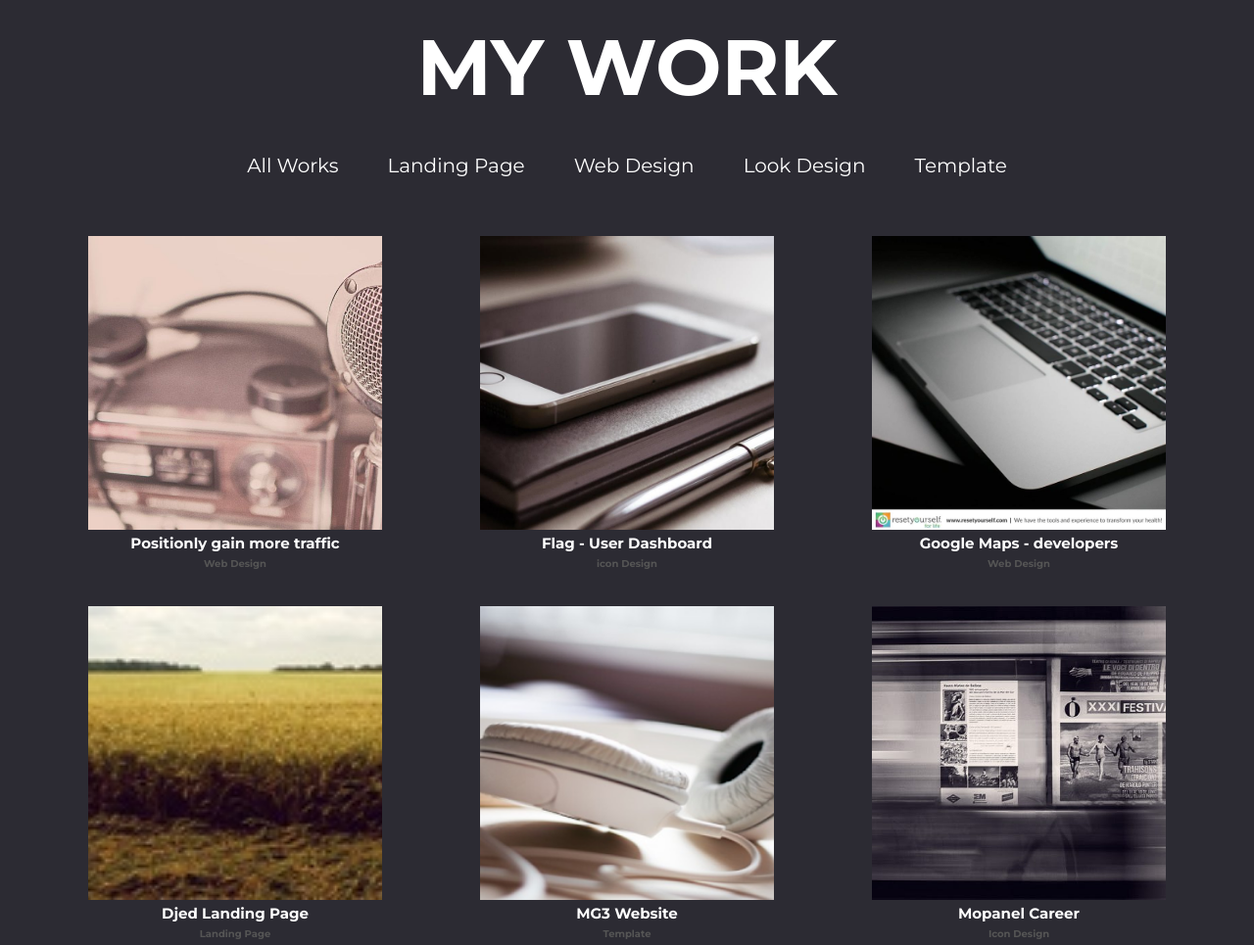
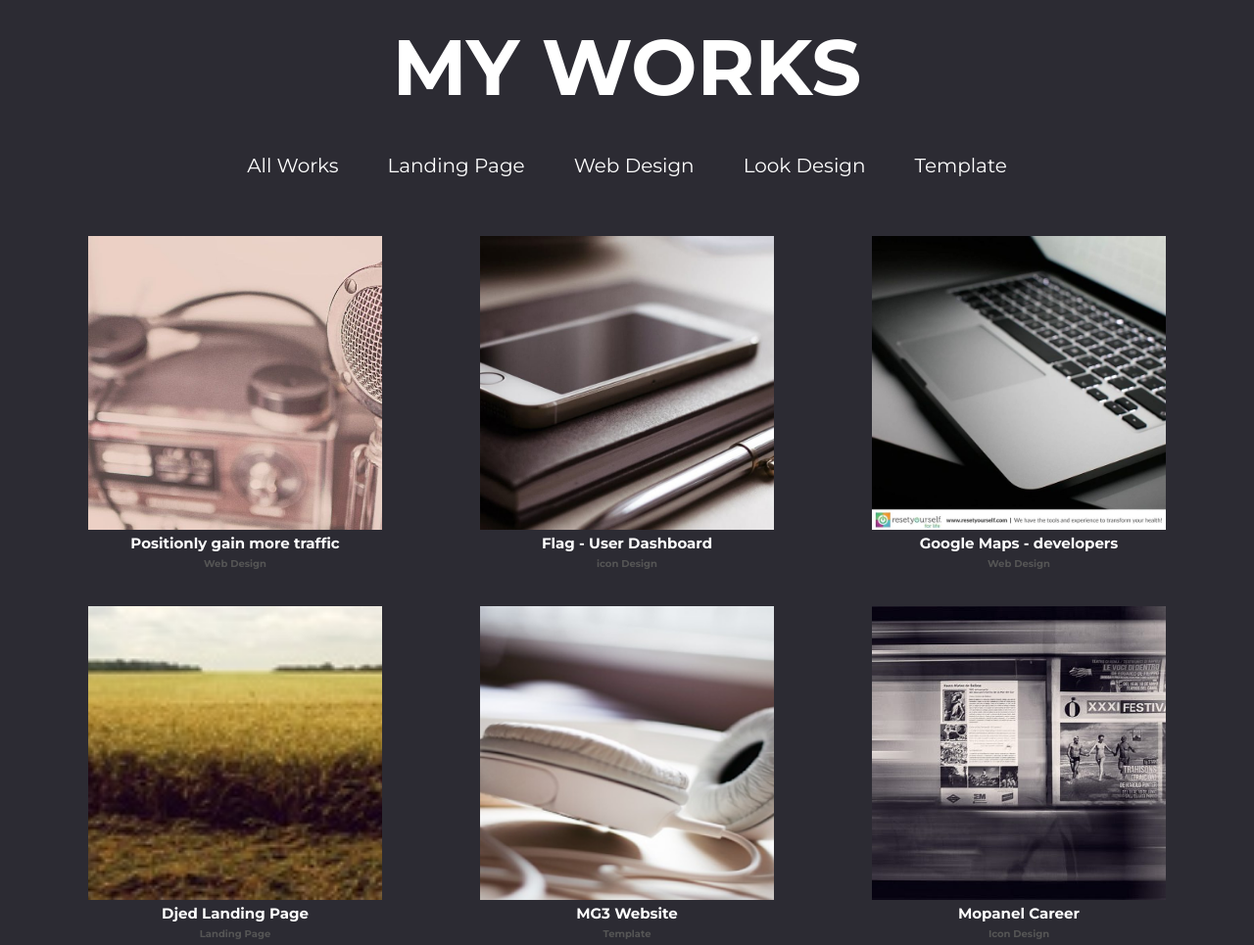
Before and after one commit to kimjehan/my-works, a plain HTML site: page index.html in a window 1280 px wide. Shown: the whole page at 98% size. Drawn offline with Linux system fonts and the light colour scheme.

Commit message:
h1  поменяял

```diff
--- a/index.html
+++ b/index.html
@@ -8,7 +8,7 @@
   </head>
   <body>
     <div class="logo">
-      <h1>MY WORK</h1>
+      <h1>MY WORKS</h1>
     </div>
     <div class="menu">
       <ul>
```
